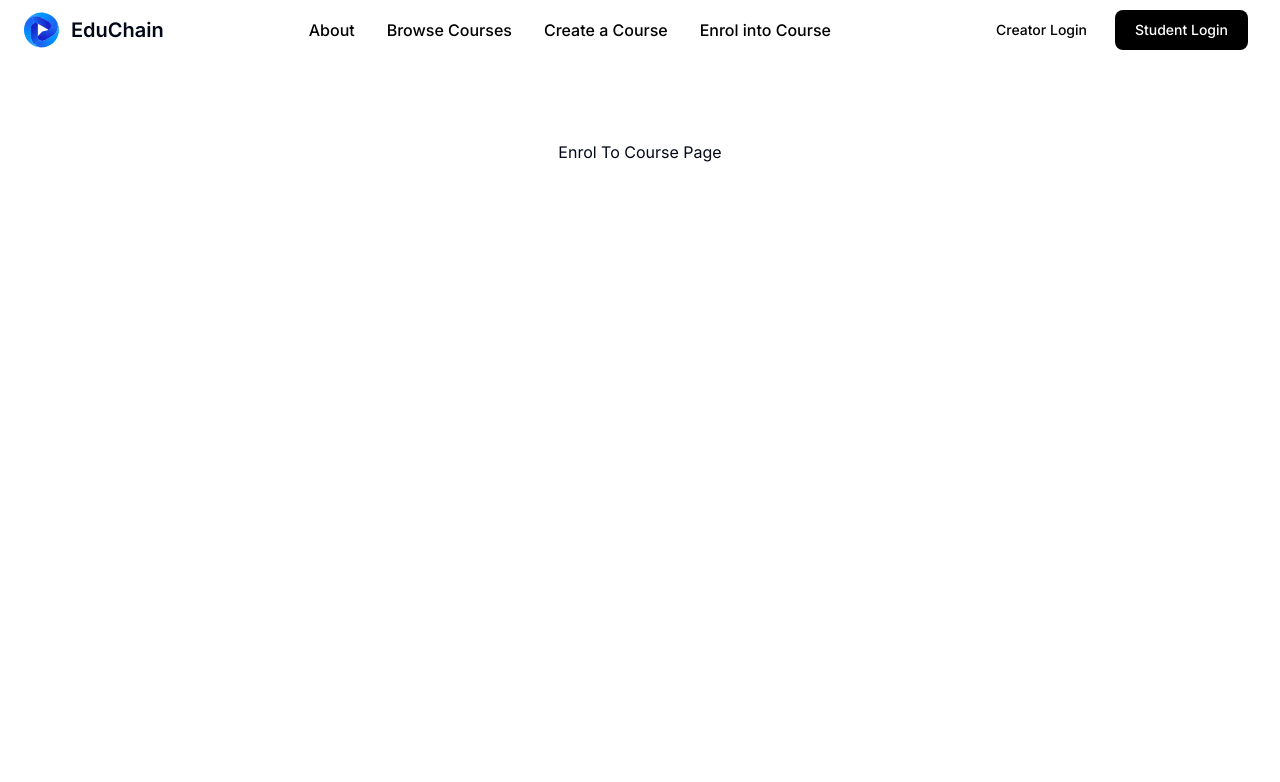
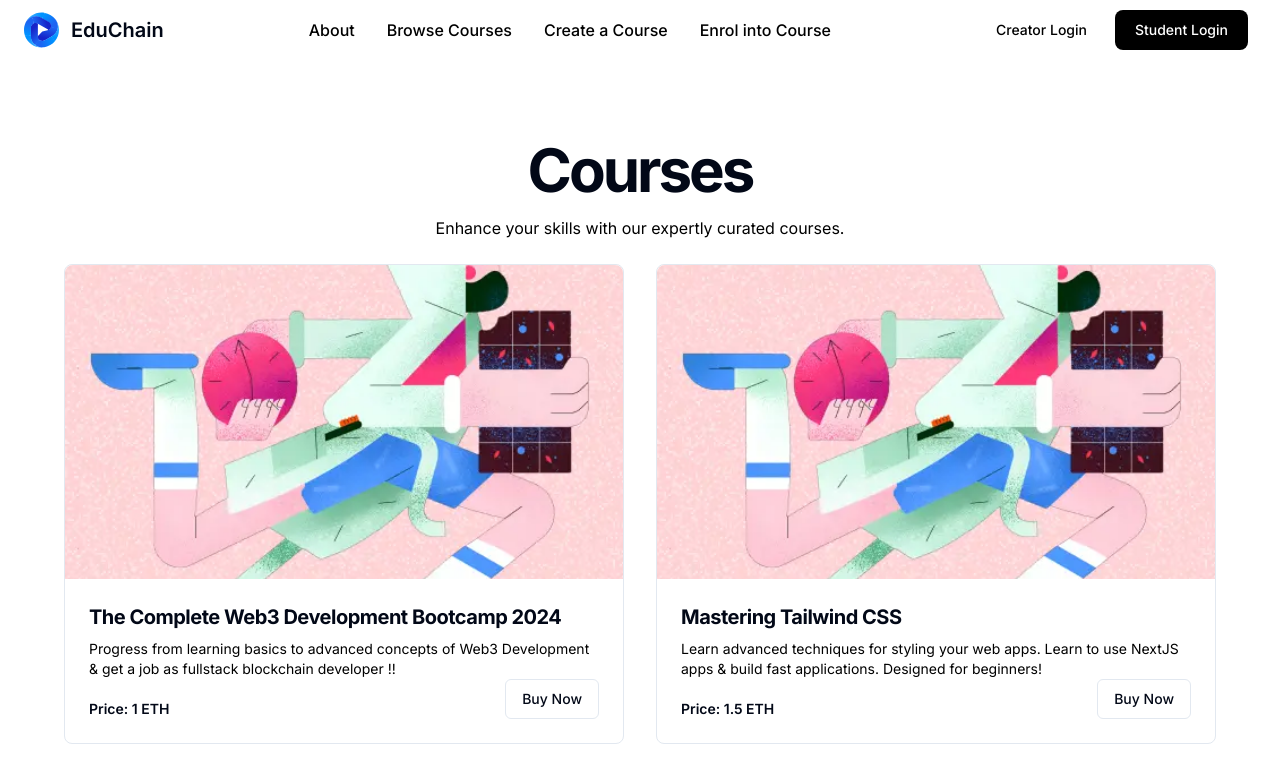
Before and after one commit to Sohamsk/Codeshastra-Educhain, a Next.js app: page /course/enrol in a window 1280 px wide. Shown: the top 782 px of the page. Built offline with nearby package versions, Linux system fonts and the light colour scheme; no server answers.

Commit message:
Created a page for users to enrol in course

```diff
--- a/app/(pages)/course/enrol/page.jsx
+++ b/app/(pages)/course/enrol/page.jsx
@@ -1,11 +1,70 @@
-import React from 'react'
+import { Button } from "@/components/ui/button"
 
-const EnrolToCoursePage = () => {
+const EnrolToCourse = () => {
   return (
-    <div>
-      Enrol To Course Page
+    <div className="w-full space-y-6 mb-8">
+      <div className="mx-auto container flex flex-col items-center space-y-2 lg:max-w-6xl lg:space-y-4">
+        <h1 className="text-3xl font-bold tracking-tighter sm:text-5xl md:text-6xl">Courses</h1>
+        <p className="text-black hover:text-indigo-600">Enhance your skills with our expertly curated courses.</p>
+      </div>
+      <div className="mx-auto grid max-w-4xl gap-6 lg:max-w-6xl lg:grid-cols-2 xl:gap-8">
+        <div className="flex flex-col rounded-lg border">
+          <img
+            alt="Course"
+            className="object-cover aspect-[16/9] rounded-t-lg"
+            height="350"
+            src="/cta.png"
+            width="600"
+          />
+          <div className="p-6 flex-1">
+            <div className="space-y-2">
+              <h2 className="text-xl font-bold tracking-tight">
+                The Complete Web3 Development Bootcamp 2024
+              </h2>
+              <p className="text-sm text-black">
+                Progress from learning basics to advanced concepts of Web3 Development & get a job as fullstack blockchain developer !!
+              </p>
+            </div>
+            <div className="mt-auto flex items-end justify-between">
+              <div className="space-y-2 text-right">
+                <div className="text-sm font-semibold">Price: 1 ETH</div>
+
+              </div>
+              <Button className="h-10" variant="outline">
+                Buy Now
+              </Button>
+            </div>
+          </div>
+        </div>
+        <div className="flex flex-col rounded-lg border">
+          <img
+            alt="Course"
+            className="object-cover aspect-[16/9] rounded-t-lg"
+            height="350"
+            src="/cta.png"
+            width="600"
+          />
+          <div className="p-6 flex-1">
+            <div className="space-y-2">
+              <h2 className="text-xl font-bold tracking-tight">Mastering Tailwind CSS</h2>
+              <p className="text-sm text-black">
+                Learn advanced techniques for styling your web apps. Learn to use NextJS apps & build fast applications. Designed for beginners!
+              </p>
+            </div>
+            <div className="mt-auto flex items-end justify-between">
+              <div className="space-y-2 text-right">
+                <div className="text-sm font-semibold">Price: 1.5 ETH</div>
+
+              </div>
+              <Button className="h-10" variant="outline">
+                Buy Now
+              </Button>
+            </div>
+          </div>
+        </div>
+      </div>
     </div>
-  )
-}
+  );
+};
 
-export default EnrolToCoursePage
+export default EnrolToCourse;
```
